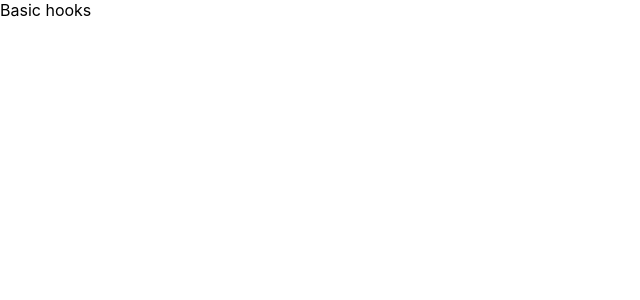
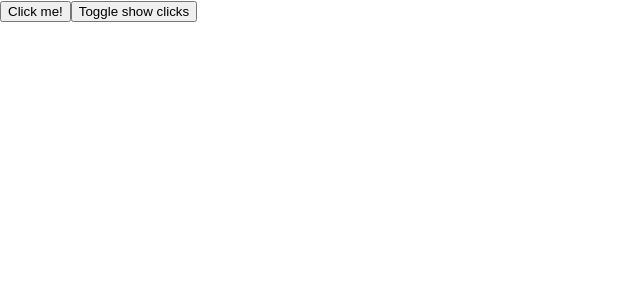
Before and after one commit to SmirnovskyAnna/react-hooks, a React (Create React App) app: page / in a window 1280 px wide. Shown: the top 300 px of the page, without its empty margins (0-640 px from the left). Built offline with nearby package versions, Linux system fonts and the light colour scheme.

Commit message:
added a counter within useState

```diff
--- a/src/components/HooksBasic/Chapter-1/index.js
+++ b/src/components/HooksBasic/Chapter-1/index.js
@@ -1,5 +1,24 @@
+//The basics of useState. Using a pure function. Standard clicker counter.
 import * as React from "react";
 
 export default function Chapter1() {
-  return <div>Basic hooks</div>;
+  const [clicks, setClicks] = React.useState(0);
+  const [showClicks, setShowClicks] = React.useState(false);
+
+  const onClick = () => {
+    setTimeout(() => {
+      setClicks((prevValue) => prevValue + 1);
+    }, 2000);
+  };
+
+  const toggleShowClicks = () => setShowClicks((prev) => !prev);
+
+  const clicksText = showClicks ? `(${clicks})` : "";
+
+  return (
+    <>
+      <button onClick={onClick}>Click me! {clicksText}</button>
+      <button onClick={toggleShowClicks}>Toggle show clicks</button>
+    </>
+  );
 }
```
